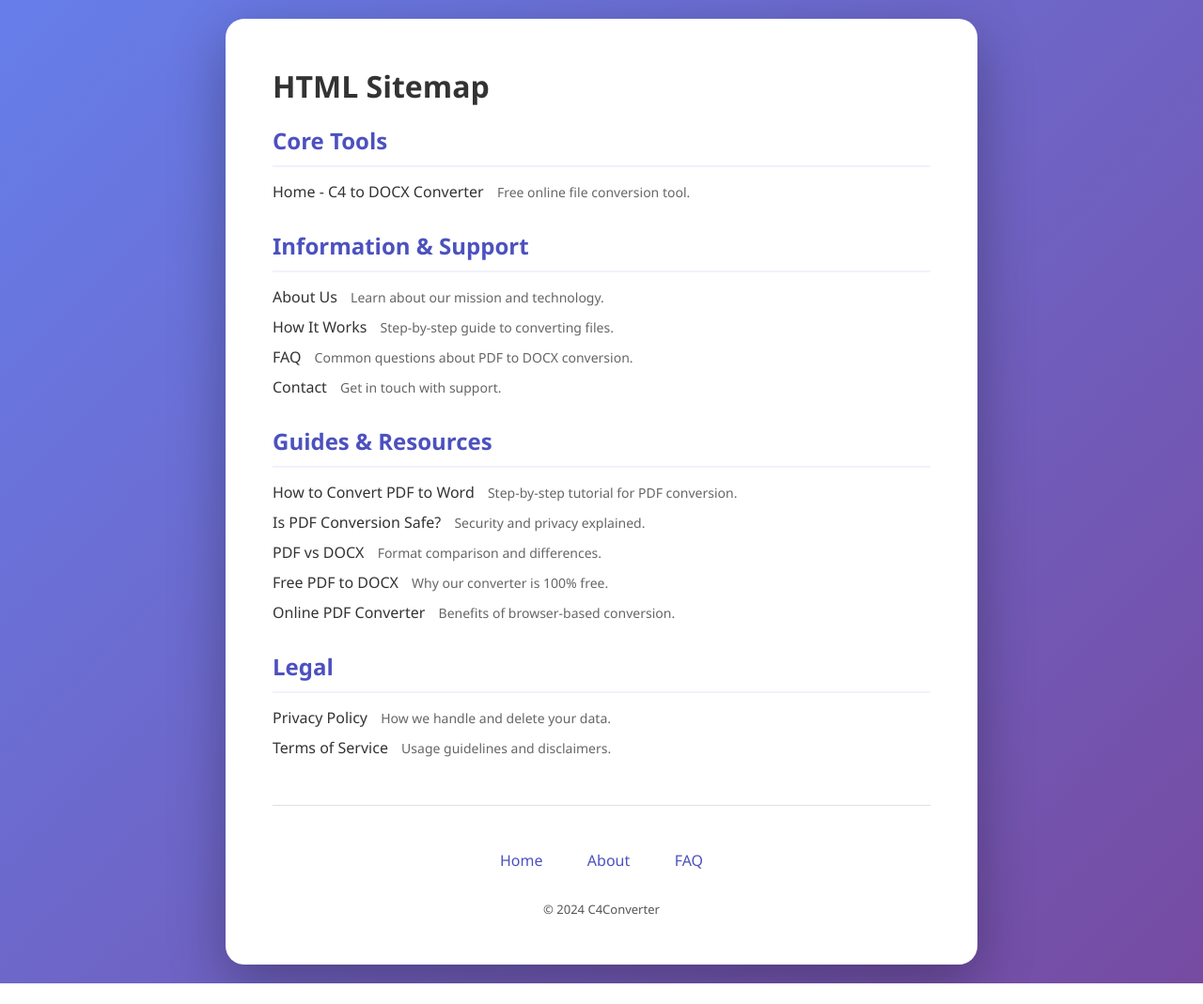
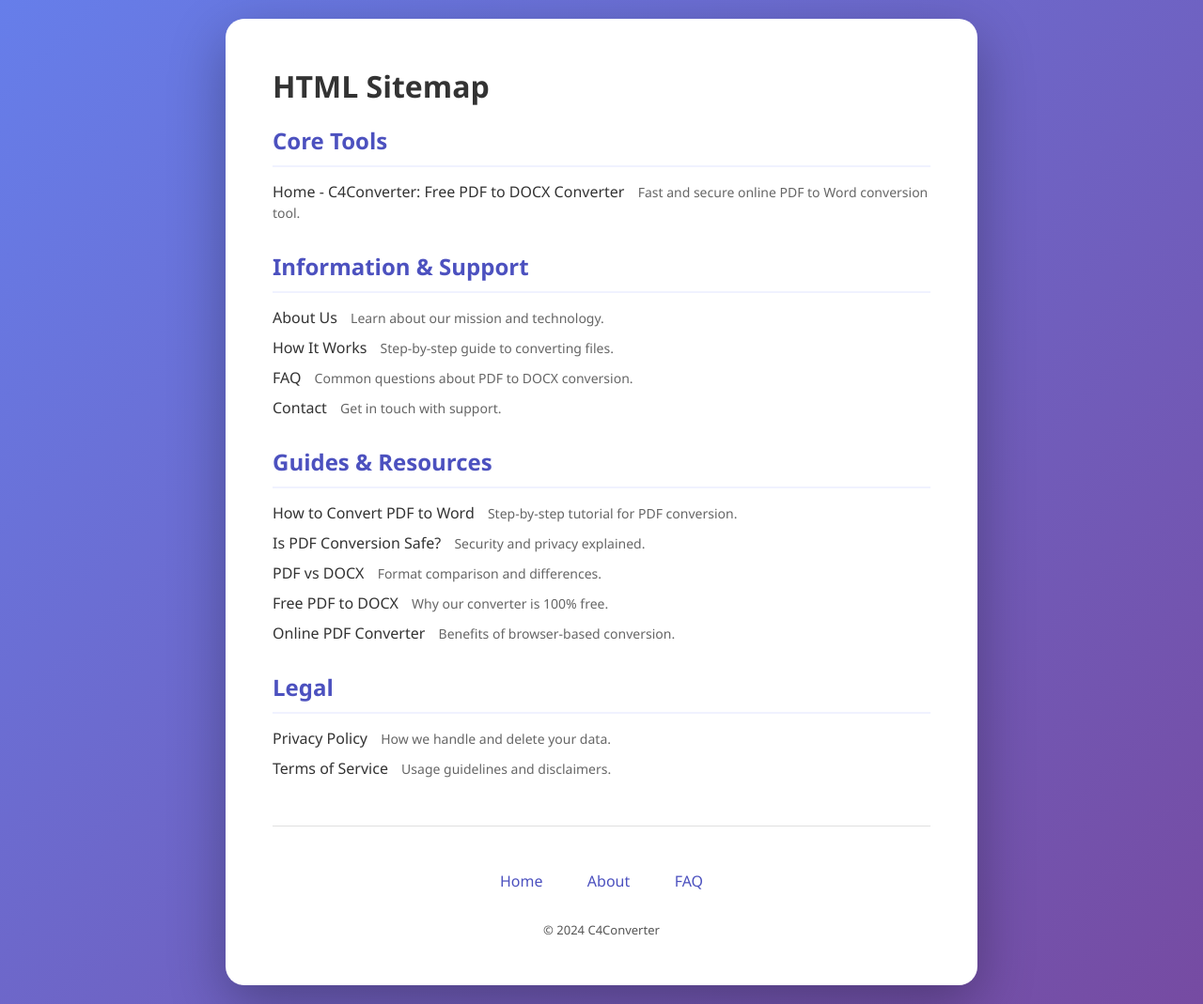
Before and after one commit to singhalamjeet/c4coverter, a FastAPI app: page /sitemap in a window 1280 px wide. Shown: the whole page at 94% size. Before the commit the page ends 1047 px from the top, so only its background shows below. Run offline with FastAPI, Linux system fonts and the light colour scheme.

Commit message:
Fix: Correct branding in sitemap (C4Converter: PDF to DOCX)

```diff
--- a/app/templates/sitemap.html
+++ b/app/templates/sitemap.html
@@ -105,8 +105,8 @@
         <div class="sitemap-section">
             <h2>Core Tools</h2>
             <ul>
-                <li><a href="/">Home - C4 to DOCX Converter</a> <span class="description">Free online file conversion
-                        tool.</span></li>
+                <li><a href="/">Home - C4Converter: Free PDF to DOCX Converter</a> <span class="description">Fast and
+                        secure online PDF to Word conversion tool.</span></li>
             </ul>
         </div>
 
```
